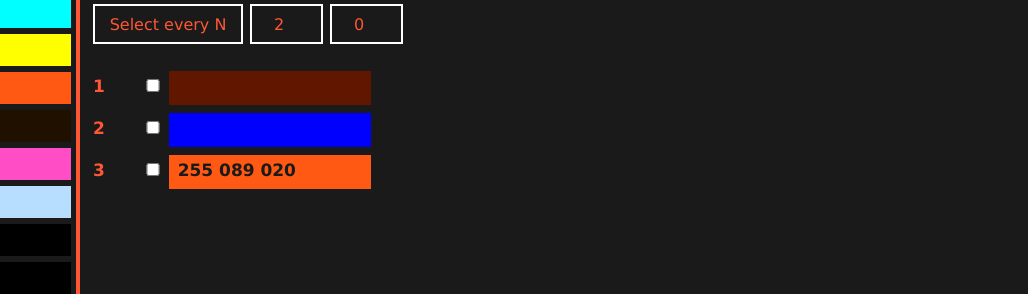
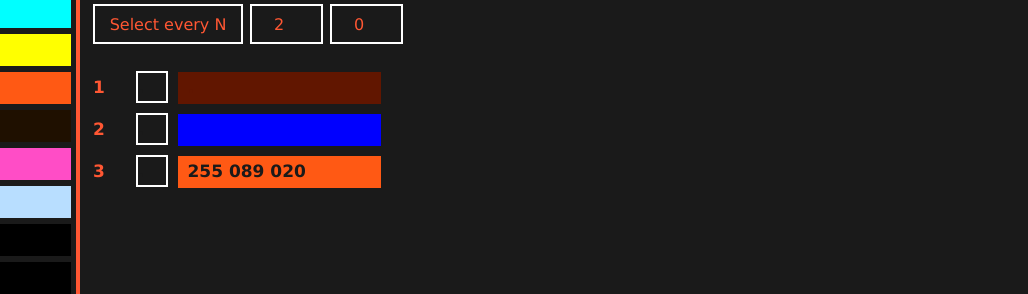
Before and after one commit to maplac/StringLights, a website: page NodeJsServer/multi_color.html in a window 1280 px wide. Shown: the part 160-454 px from the top of the page, 252-1280 px from the left. Drawn offline with Linux system fonts and the light colour scheme.

Commit message:
modified: multi color page - custom checkbox

```diff
--- a/NodeJsServer/multi_color.css
+++ b/NodeJsServer/multi_color.css
@@ -14,11 +14,8 @@
 .color_item {
 	height: 32px;
 	margin: 10px 10px 10px 7px;
-}
-
-.color_item input[type=checkbox] {
-  /*transform: scale(1.5);*/
-  width: 2em;
+	width: 300px;
+	/*cursor: pointer;*/
 }
 
 .color_item_num {
@@ -31,10 +28,11 @@
 	background-color: white;
 	display: inline-block;
 	width: 193px;
-	padding-left: 0.5em;
+	margin-left: 10px;
+	padding-left: 10px;
 	line-height: 30px;
-	height: 2em;
-	margin: auto;
+	height: 32px;
+	/*margin: auto;*/
 	/*position:absolute;*/
 }
 
@@ -52,3 +50,49 @@
 	margin-bottom: 7px;
 	border: 2px solid white;
 }
+
+/* Hide the browser's default checkbox */
+.color_item input {
+  position: absolute;
+  opacity: 0;
+  cursor: pointer;
+  height: 0;
+  width: 0;
+}
+
+/* Create a custom checkbox */
+.checkmark {
+  position: relative;
+  height: 28px;
+  width: 28px;
+  display: inline-block;
+  line-height: 28px;
+  border: solid white 2px;
+  background-color: #1a1a1a;
+  color: #1a1a1a;
+}
+
+/* Create the checkmark/indicator (hidden when not checked) */
+.checkmark:after {
+  content: "";
+  position: relative;
+  display: none;
+}
+
+/* Show the checkmark when checked */
+.color_item input:checked ~ .checkmark:after {
+  display: inline-block;
+}
+
+/* Style the checkmark/indicator */
+.color_item .checkmark:after {
+  left: 3px;
+  top: 0px;
+  width: 7px;
+  height: 14px;
+  border: solid #FF5733;
+  border-width: 0 4px 4px 0;
+  -webkit-transform: rotate(45deg);
+  -ms-transform: rotate(45deg);
+  transform: rotate(45deg);
+}
--- a/NodeJsServer/multi_color.js
+++ b/NodeJsServer/multi_color.js
@@ -228,13 +228,18 @@ function createColorList(){
 		b.setAttribute("class", "color_item");
 
 		var c = document.createElement("SPAN");
-		c.setAttribute("class", "color_item_num");
+		c.setAttribute("class", "color_item_num unselectable");
 		c.innerHTML = (i+1).toString();
 		b.appendChild(c);
 
 		c = document.createElement("INPUT");
 		c.setAttribute("class", "color_item_check");
 		c.setAttribute("type", "checkbox");
+		b.appendChild(c);
+
+		c = document.createElement("SPAN");
+		c.setAttribute("class", "checkmark unselectable");
+		c.innerHTML = ".";
 		b.appendChild(c);
 
 		c = document.createElement("SPAN");
@@ -247,10 +252,14 @@ function createColorList(){
 		}else{
 			c.innerHTML = ".";
 			c.style.color='rgb('+mc[i][0]+','+mc[i][1]+','+mc[i][2]+')';
-			//c.classList.add("unselectable");
 		}
 		b.appendChild(c);
-		a.appendChild(b);
+
+		// label makes the whole line clickable for (un)checking the checkbox
+		var d = document.createElement("LABEL");
+		d.appendChild(b);
+		a.appendChild(d);
+
 	}
 }
 
```
